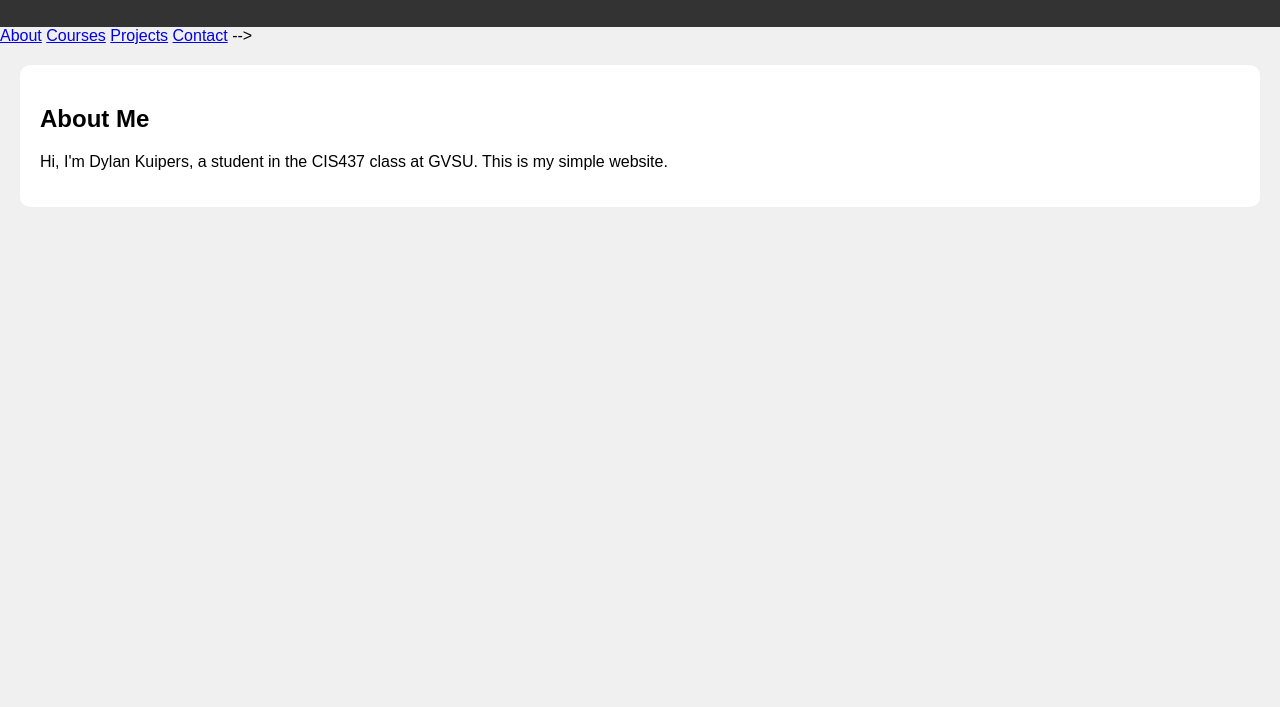
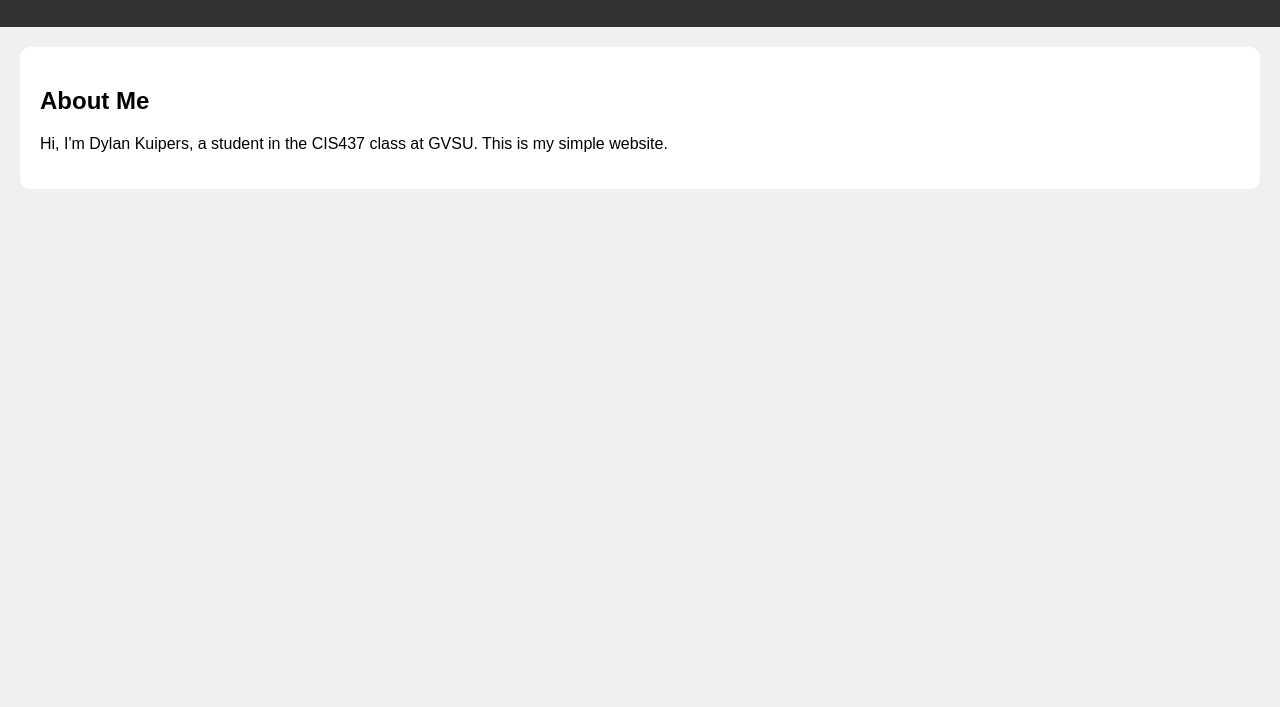
Before and after one commit to dkuipers13/dkuipers13.github.io, a plain HTML site: page index.html in a window 1280 px wide. Shown: the part 93-800 px from the top of the page. Drawn offline with Linux system fonts and the light colour scheme.

Commit message:
Update index.html

```diff
--- a/index.html
+++ b/index.html
@@ -54,12 +54,6 @@
     <h1>Welcome to Dylan Kuipers' Website</h1>
 </header>
 
-<! -- <nav>
-    <a href="#about">About</a>
-    <a href="#courses">Courses</a>
-    <a href="#projects">Projects</a>
-    <a href="#contact">Contact</a>
-</nav> -->
 
 <section id="about">
     <h2>About Me</h2>
```
